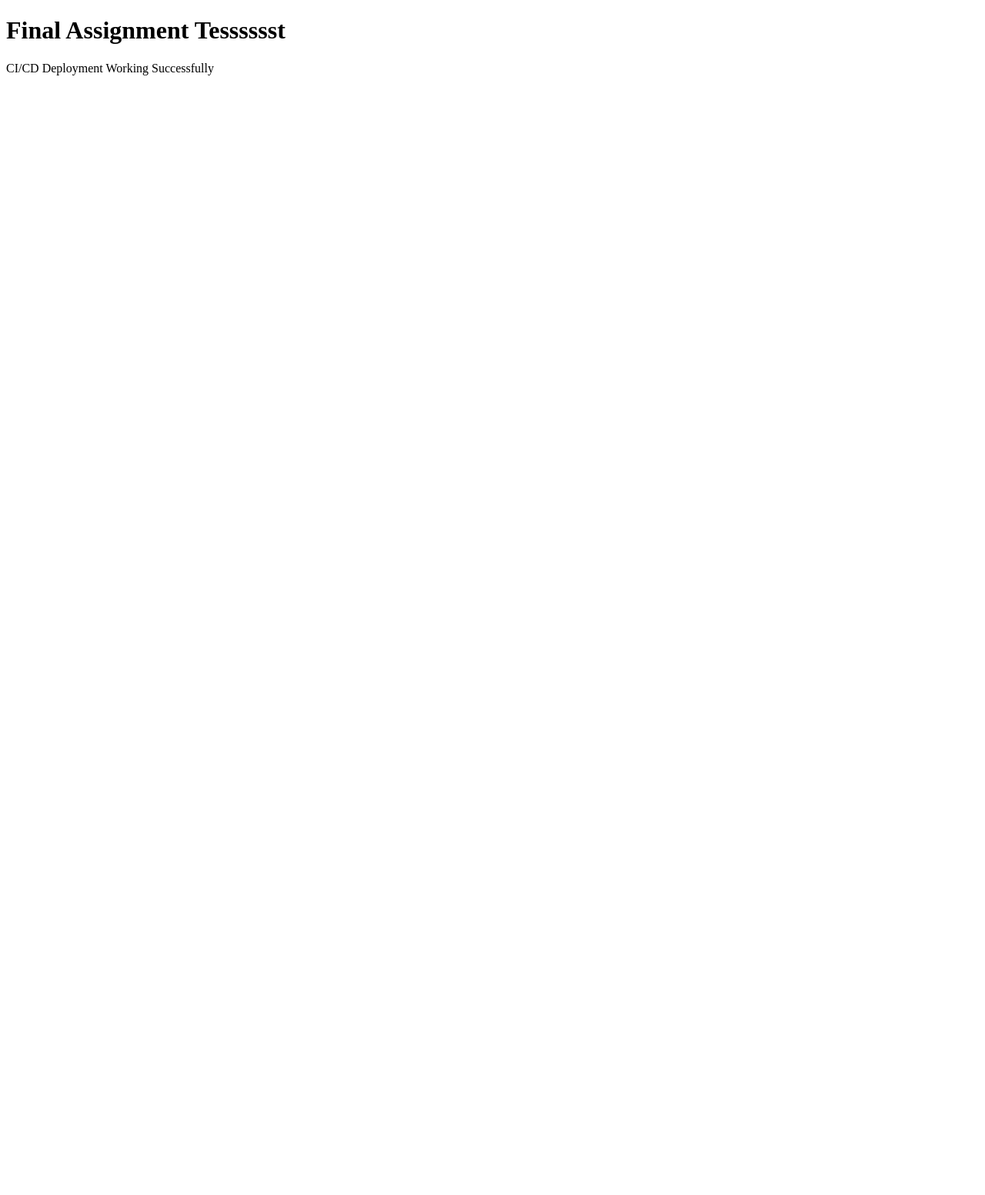
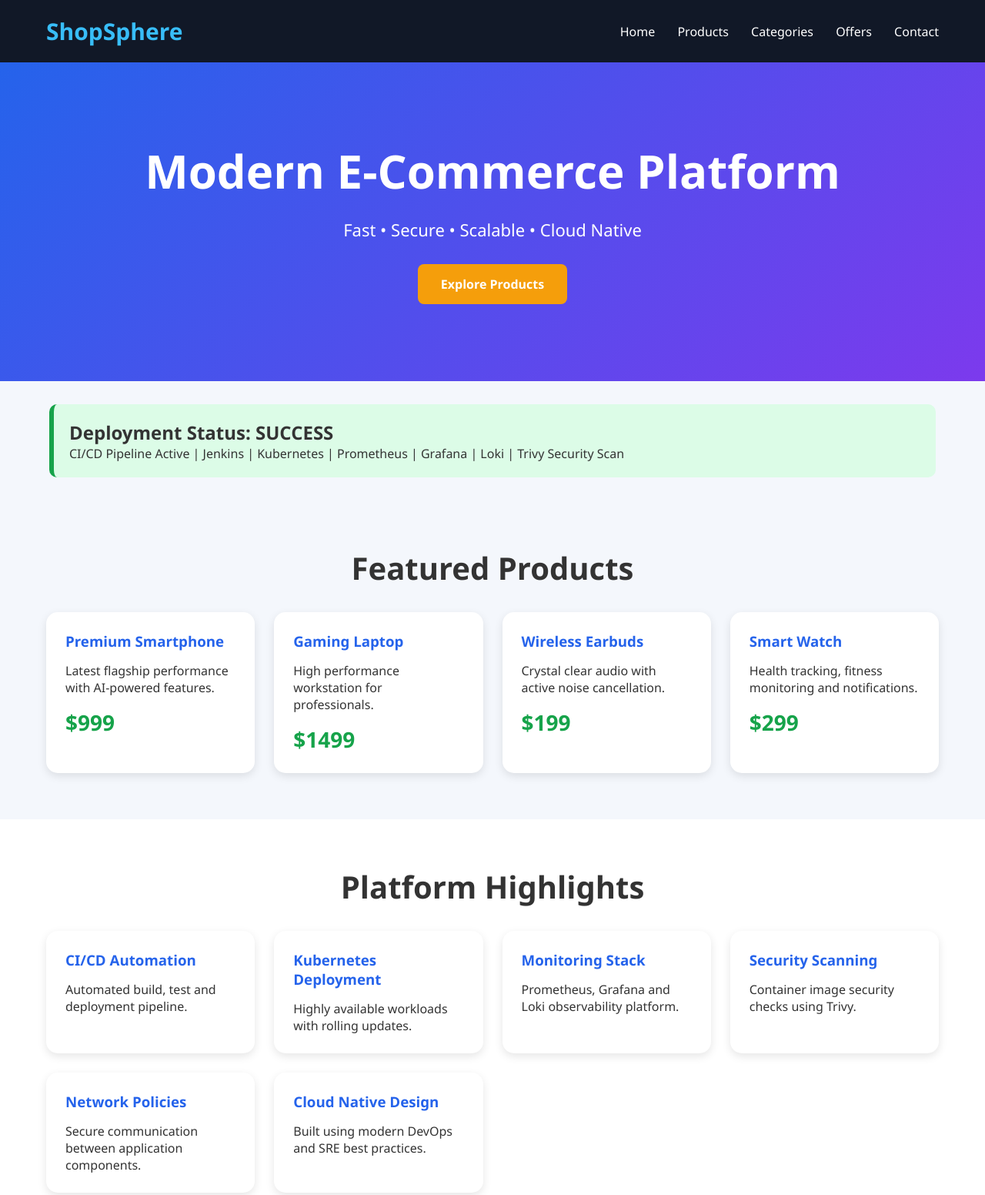
Before and after one commit to NiranPrem/devops-assignment, a website: page app/web/index.html in a window 1280 px wide. Shown: the top 1552 px of the page at 77% size. Before the commit the page ends 800 px from the top, so only its background shows below. Drawn offline with Linux system fonts and the light colour scheme.

Commit message:
feat: ecommerce landing page

```diff
--- a/app/web/index.html
+++ b/app/web/index.html
@@ -1,10 +1,258 @@
 <!DOCTYPE html>
-<html>
+<html lang="en">
 <head>
-    <title>DevOps Assignment</title>
+<meta charset="UTF-8">
+<meta name="viewport" content="width=device-width, initial-scale=1.0">
+<title>ShopSphere - Cloud Native Commerce</title>
+
+<style>
+*{
+    margin:0;
+    padding:0;
+    box-sizing:border-box;
+    font-family:Segoe UI,Tahoma,Geneva,Verdana,sans-serif;
+}
+
+body{
+    background:#f4f7fc;
+    color:#333;
+}
+
+header{
+    background:#111827;
+    color:white;
+    padding:20px 60px;
+    display:flex;
+    justify-content:space-between;
+    align-items:center;
+}
+
+.logo{
+    font-size:30px;
+    font-weight:bold;
+    color:#38bdf8;
+}
+
+nav a{
+    color:white;
+    text-decoration:none;
+    margin-left:25px;
+}
+
+.hero{
+    background:linear-gradient(135deg,#2563eb,#7c3aed);
+    color:white;
+    text-align:center;
+    padding:100px 40px;
+}
+
+.hero h1{
+    font-size:60px;
+    margin-bottom:20px;
+}
+
+.hero p{
+    font-size:22px;
+    margin-bottom:30px;
+}
+
+.button{
+    display:inline-block;
+    padding:15px 30px;
+    background:#f59e0b;
+    color:white;
+    text-decoration:none;
+    border-radius:8px;
+    font-weight:bold;
+}
+
+.status{
+    width:90%;
+    margin:30px auto;
+    background:#dcfce7;
+    border-left:6px solid #16a34a;
+    padding:20px;
+    border-radius:10px;
+}
+
+.section{
+    padding:60px;
+}
+
+.section h2{
+    text-align:center;
+    margin-bottom:30px;
+    font-size:40px;
+}
+
+.grid{
+    display:grid;
+    grid-template-columns:repeat(auto-fit,minmax(250px,1fr));
+    gap:25px;
+}
+
+.card{
+    background:white;
+    padding:25px;
+    border-radius:15px;
+    box-shadow:0 4px 12px rgba(0,0,0,0.1);
+}
+
+.card h3{
+    margin-bottom:15px;
+    color:#2563eb;
+}
+
+.price{
+    font-size:28px;
+    font-weight:bold;
+    color:#16a34a;
+    margin-top:15px;
+}
+
+.features{
+    background:white;
+}
+
+footer{
+    background:#111827;
+    color:white;
+    text-align:center;
+    padding:30px;
+}
+</style>
 </head>
+
 <body>
-    <h1>Final Assignment Tesssssst</h1>
-    <p>CI/CD Deployment Working Successfully</p>
+
+<header>
+    <div class="logo">ShopSphere</div>
+
+    <nav>
+        <a href="#">Home</a>
+        <a href="#">Products</a>
+        <a href="#">Categories</a>
+        <a href="#">Offers</a>
+        <a href="#">Contact</a>
+    </nav>
+</header>
+
+<section class="hero">
+    <h1>Modern E-Commerce Platform</h1>
+    <p>Fast • Secure • Scalable • Cloud Native</p>
+    <a href="#" class="button">Explore Products</a>
+</section>
+
+<div class="status">
+    <h2>Deployment Status: SUCCESS</h2>
+    <p>
+        CI/CD Pipeline Active | Jenkins | Kubernetes | Prometheus |
+        Grafana | Loki | Trivy Security Scan
+    </p>
+</div>
+
+<section class="section">
+    <h2>Featured Products</h2>
+
+    <div class="grid">
+
+        <div class="card">
+            <h3>Premium Smartphone</h3>
+            <p>Latest flagship performance with AI-powered features.</p>
+            <div class="price">$999</div>
+        </div>
+
+        <div class="card">
+            <h3>Gaming Laptop</h3>
+            <p>High performance workstation for professionals.</p>
+            <div class="price">$1499</div>
+        </div>
+
+        <div class="card">
+            <h3>Wireless Earbuds</h3>
+            <p>Crystal clear audio with active noise cancellation.</p>
+            <div class="price">$199</div>
+        </div>
+
+        <div class="card">
+            <h3>Smart Watch</h3>
+            <p>Health tracking, fitness monitoring and notifications.</p>
+            <div class="price">$299</div>
+        </div>
+
+    </div>
+</section>
+
+<section class="section features">
+    <h2>Platform Highlights</h2>
+
+    <div class="grid">
+
+        <div class="card">
+            <h3>CI/CD Automation</h3>
+            <p>Automated build, test and deployment pipeline.</p>
+        </div>
+
+        <div class="card">
+            <h3>Kubernetes Deployment</h3>
+            <p>Highly available workloads with rolling updates.</p>
+        </div>
+
+        <div class="card">
+            <h3>Monitoring Stack</h3>
+            <p>Prometheus, Grafana and Loki observability platform.</p>
+        </div>
+
+        <div class="card">
+            <h3>Security Scanning</h3>
+            <p>Container image security checks using Trivy.</p>
+        </div>
+
+        <div class="card">
+            <h3>Network Policies</h3>
+            <p>Secure communication between application components.</p>
+        </div>
+
+        <div class="card">
+            <h3>Cloud Native Design</h3>
+            <p>Built using modern DevOps and SRE best practices.</p>
+        </div>
+
+    </div>
+</section>
+
+<section class="section">
+    <h2>Business Metrics</h2>
+
+    <div class="grid">
+
+        <div class="card">
+            <h3>100K+</h3>
+            <p>Active Customers</p>
+        </div>
+
+        <div class="card">
+            <h3>50K+</h3>
+            <p>Orders Processed</p>
+        </div>
+
+        <div class="card">
+            <h3>99.9%</h3>
+            <p>Platform Availability</p>
+        </div>
+
+        <div class="card">
+            <h3>24/7</h3>
+            <p>Customer Support</p>
+        </div>
+
+    </div>
+</section>
+
+<footer>
+    <h3>ShopSphere Cloud Commerce Platform</h3>
+    <p>Powered by Kubernetes • Jenkins • Prometheus • Grafana • Trivy</p>
+</footer>
+
 </body>
 </html>
```
